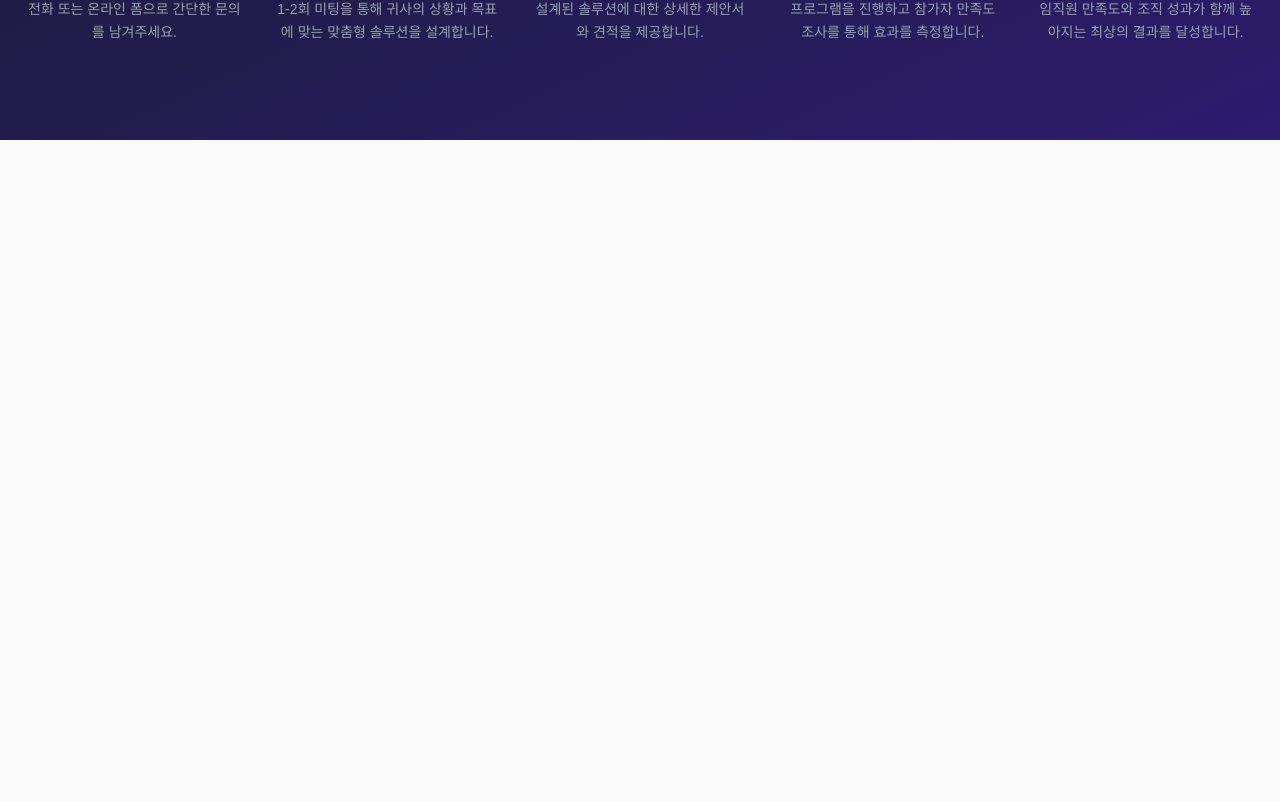
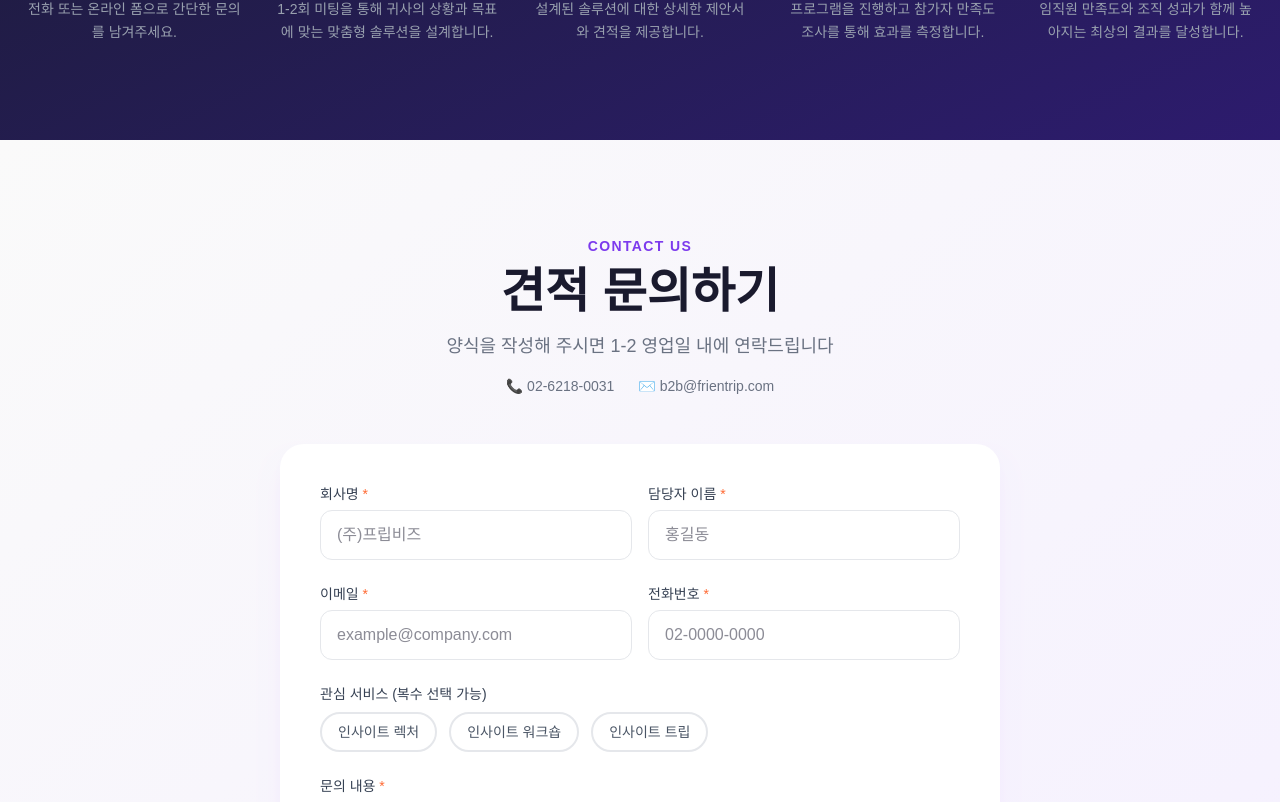
Before and after one commit to limleader/fripbiz-website-, a Next.js app: page / in a window 1280 px wide. Shown: the part 1974-2776 px from the top of the page. Before the commit the page ends 2114 px from the top, so only its background shows below. Built offline with nearby package versions, Linux system fonts and the light colour scheme.

Commit message:
feat: add contact form with validation and email submission

```diff
--- a/src/app/page.tsx
+++ b/src/app/page.tsx
@@ -2,6 +2,7 @@ import Header from "@/components/Header";
 import Hero from "@/components/Hero";
 import Services from "@/components/Services";
 import Process from "@/components/Process";
+import ContactForm from "@/components/ContactForm";
 
 export default function Home() {
   return (
@@ -10,6 +11,7 @@ export default function Home() {
       <Hero />
       <Services />
       <Process />
+      <ContactForm />
     </main>
   );
 }
--- /dev/null
+++ b/src/components/ContactForm.tsx
@@ -0,0 +1,230 @@
+"use client";
+
+import { useState } from "react";
+import { motion } from "framer-motion";
+
+const serviceOptions = [
+  { id: "lecture", label: "인사이트 렉처" },
+  { id: "workshop", label: "인사이트 워크숍" },
+  { id: "trip", label: "인사이트 트립" },
+];
+
+export default function ContactForm() {
+  const [formData, setFormData] = useState({
+    company: "",
+    name: "",
+    email: "",
+    phone: "",
+    services: [] as string[],
+    message: "",
+  });
+  const [status, setStatus] = useState<"idle" | "loading" | "success" | "error">("idle");
+  const [errorMessage, setErrorMessage] = useState("");
+
+  const handleServiceToggle = (serviceLabel: string) => {
+    setFormData((prev) => ({
+      ...prev,
+      services: prev.services.includes(serviceLabel)
+        ? prev.services.filter((s) => s !== serviceLabel)
+        : [...prev.services, serviceLabel],
+    }));
+  };
+
+  const handleSubmit = async (e: React.FormEvent) => {
+    e.preventDefault();
+    setStatus("loading");
+    setErrorMessage("");
+
+    try {
+      const res = await fetch("/api/contact", {
+        method: "POST",
+        headers: { "Content-Type": "application/json" },
+        body: JSON.stringify(formData),
+      });
+
+      const data = await res.json();
+
+      if (!res.ok) {
+        setErrorMessage(data.error || "오류가 발생했습니다.");
+        setStatus("error");
+        return;
+      }
+
+      setStatus("success");
+      setFormData({ company: "", name: "", email: "", phone: "", services: [], message: "" });
+    } catch {
+      setErrorMessage("네트워크 오류가 발생했습니다. 잠시 후 다시 시도해주세요.");
+      setStatus("error");
+    }
+  };
+
+  const inputClass = "w-full px-4 py-3 rounded-xl border border-gray-200 focus:outline-none focus:border-[#FF6B35] focus:ring-2 focus:ring-[#FF6B35]/20 transition-all duration-200 bg-white text-[#1A1A2E]";
+
+  return (
+    <section id="contact" className="py-24 bg-gradient-to-br from-[#FAFAFA] to-[#F5F0FF]">
+      <div className="max-w-3xl mx-auto px-6">
+        {/* 섹션 헤더 */}
+        <motion.div
+          initial={{ opacity: 0, y: 30 }}
+          whileInView={{ opacity: 1, y: 0 }}
+          viewport={{ once: true, margin: "-100px" }}
+          transition={{ duration: 0.6 }}
+          className="text-center mb-12"
+        >
+          <span className="text-[#7C3AED] font-semibold text-sm uppercase tracking-widest mb-3 block">
+            Contact Us
+          </span>
+          <h2 className="text-4xl md:text-5xl font-bold text-[#1A1A2E] mb-4">
+            견적 문의하기
+          </h2>
+          <p className="text-gray-500 text-lg">
+            양식을 작성해 주시면 1-2 영업일 내에 연락드립니다
+          </p>
+          <div className="flex items-center justify-center gap-6 mt-4 text-sm text-gray-500">
+            <span>📞 02-6218-0031</span>
+            <span>✉️ b2b@frientrip.com</span>
+          </div>
+        </motion.div>
+
+        {/* 폼 카드 */}
+        <motion.div
+          initial={{ opacity: 0, y: 40 }}
+          whileInView={{ opacity: 1, y: 0 }}
+          viewport={{ once: true, margin: "-100px" }}
+          transition={{ duration: 0.6, delay: 0.1 }}
+          className="bg-white rounded-3xl shadow-xl shadow-purple-100 p-8 md:p-10"
+        >
+          {status === "success" ? (
+            <div className="text-center py-12">
+              <div className="text-6xl mb-4">🎉</div>
+              <h3 className="text-2xl font-bold text-[#1A1A2E] mb-2">문의가 접수되었습니다!</h3>
+              <p className="text-gray-500">1-2 영업일 내에 담당자가 연락드리겠습니다.</p>
+              <button
+                onClick={() => setStatus("idle")}
+                className="mt-6 text-[#FF6B35] font-medium hover:underline"
+              >
+                새 문의 작성하기
+              </button>
+            </div>
+          ) : (
+            <form onSubmit={handleSubmit} className="space-y-6">
+              {/* 회사명 + 담당자 */}
+              <div className="grid md:grid-cols-2 gap-4">
+                <div>
+                  <label className="block text-sm font-medium text-gray-700 mb-1.5">
+                    회사명 <span className="text-[#FF6B35]">*</span>
+                  </label>
+                  <input
+                    type="text"
+                    className={inputClass}
+                    placeholder="(주)프립비즈"
+                    value={formData.company}
+                    onChange={(e) => setFormData((p) => ({ ...p, company: e.target.value }))}
+                    required
+                  />
+                </div>
+                <div>
+                  <label className="block text-sm font-medium text-gray-700 mb-1.5">
+                    담당자 이름 <span className="text-[#FF6B35]">*</span>
+                  </label>
+                  <input
+                    type="text"
+                    className={inputClass}
+                    placeholder="홍길동"
+                    value={formData.name}
+                    onChange={(e) => setFormData((p) => ({ ...p, name: e.target.value }))}
+                    required
+                  />
+                </div>
+              </div>
+
+              {/* 이메일 + 전화번호 */}
+              <div className="grid md:grid-cols-2 gap-4">
+                <div>
+                  <label className="block text-sm font-medium text-gray-700 mb-1.5">
+                    이메일 <span className="text-[#FF6B35]">*</span>
+                  </label>
+                  <input
+                    type="email"
+                    className={inputClass}
+                    placeholder="example@company.com"
+                    value={formData.email}
+                    onChange={(e) => setFormData((p) => ({ ...p, email: e.target.value }))}
+                    required
+                  />
+                </div>
+                <div>
+                  <label className="block text-sm font-medium text-gray-700 mb-1.5">
+                    전화번호 <span className="text-[#FF6B35]">*</span>
+                  </label>
+                  <input
+                    type="tel"
+                    className={inputClass}
+                    placeholder="02-0000-0000"
+                    value={formData.phone}
+                    onChange={(e) => setFormData((p) => ({ ...p, phone: e.target.value }))}
+                    required
+                  />
+                </div>
+              </div>
+
+              {/* 관심 서비스 */}
+              <div>
+                <label className="block text-sm font-medium text-gray-700 mb-2">
+                  관심 서비스 (복수 선택 가능)
+                </label>
+                <div className="flex flex-wrap gap-3">
+                  {serviceOptions.map((option) => (
+                    <button
+                      key={option.id}
+                      type="button"
+                      onClick={() => handleServiceToggle(option.label)}
+                      className={`px-4 py-2 rounded-full text-sm font-medium border-2 transition-all duration-200 ${
+                        formData.services.includes(option.label)
+                          ? "bg-[#FF6B35] border-[#FF6B35] text-white"
+                          : "bg-white border-gray-200 text-gray-600 hover:border-[#FF6B35]"
+                      }`}
+                    >
+                      {option.label}
+                    </button>
+                  ))}
+                </div>
+              </div>
+
+              {/* 문의 내용 */}
+              <div>
+                <label className="block text-sm font-medium text-gray-700 mb-1.5">
+                  문의 내용 <span className="text-[#FF6B35]">*</span>
+                </label>
+                <textarea
+                  className={`${inputClass} resize-none`}
+                  rows={5}
+                  placeholder="문의하실 내용을 자유롭게 적어주세요. (예상 인원, 희망 일정, 목적 등)"
+                  value={formData.message}
+                  onChange={(e) => setFormData((p) => ({ ...p, message: e.target.value }))}
+                  required
+                />
+              </div>
+
+              {/* 에러 메시지 */}
+              {status === "error" && (
+                <div className="bg-red-50 border border-red-200 text-red-600 px-4 py-3 rounded-xl text-sm">
+                  {errorMessage}
+                </div>
+              )}
+
+              {/* 제출 버튼 */}
+              <button
+                type="submit"
+                disabled={status === "loading"}
+                className="w-full bg-gradient-to-r from-[#FF6B35] to-[#7C3AED] text-white py-4 rounded-xl font-bold text-lg transition-all duration-200 hover:scale-[1.02] active:scale-[0.98] disabled:opacity-70 disabled:cursor-not-allowed shadow-xl shadow-orange-200"
+              >
+                {status === "loading" ? "전송 중..." : "문의 보내기 →"}
+              </button>
+            </form>
+          )}
+        </motion.div>
+      </div>
+    </section>
+  );
+}
```
